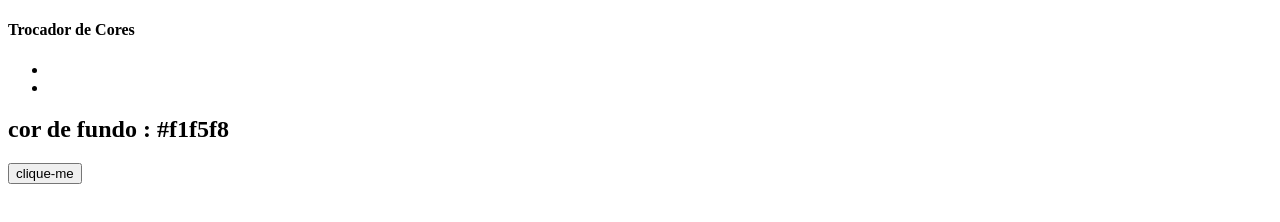
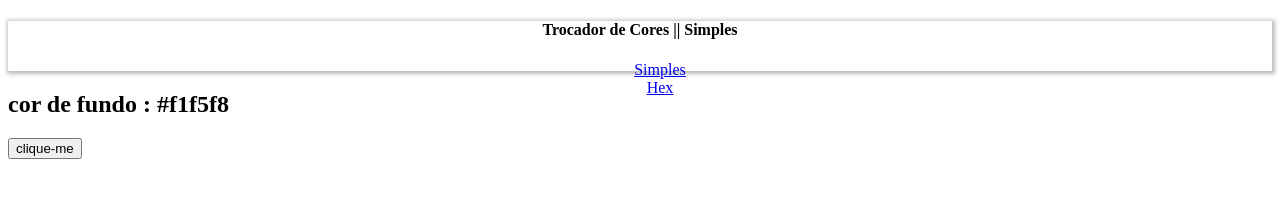
Before and after one commit to mikecarvalhoborges/trocador-de-cores, a plain HTML site: page index.html in a window 1280 px wide. Drawn offline with Linux system fonts and the light colour scheme.

Commit message:
adicionando algumas propriedades de css

```diff
--- a/index.html
+++ b/index.html
@@ -10,13 +10,13 @@
 <body>
     <nav>
         <div class="nav-center">
-            <h4>Trocador de Cores</h4>
+            <h4>Trocador de Cores || Simples</h4>
             <ul class="nav-links">
                 <li>
-                    <a href="index.html"></a>
+                    <a href="index.html">Simples</a>
                 </li>
                 <li>
-                    <a href="hex.html"></a>
+                    <a href="hex.html">Hex</a>
                 </li>
             </ul>
         </div>
--- a/style.css
+++ b/style.css
@@ -0,0 +1,12 @@
+.nav-center {
+    height: 50px;
+    margin: 0;
+    padding: 0;
+    text-align: center;
+    background-color: white;
+    box-shadow: 1px 1px 4px 2px rgba(0, 0, 0, 0.267);
+}
+
+.nav-links {
+    list-style-type: none;
+}
```
Also changed, not shown: hex.html (+1 -1 lines).
